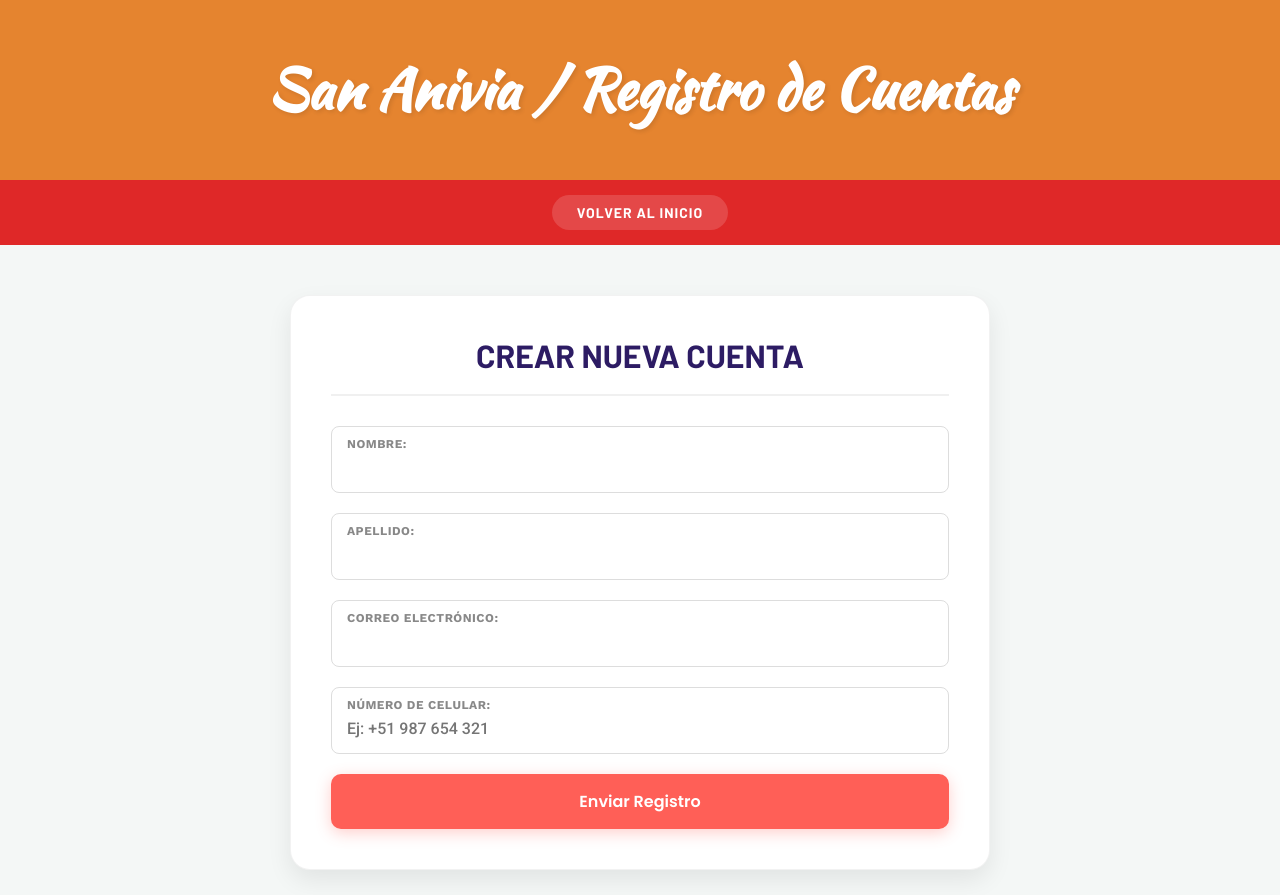
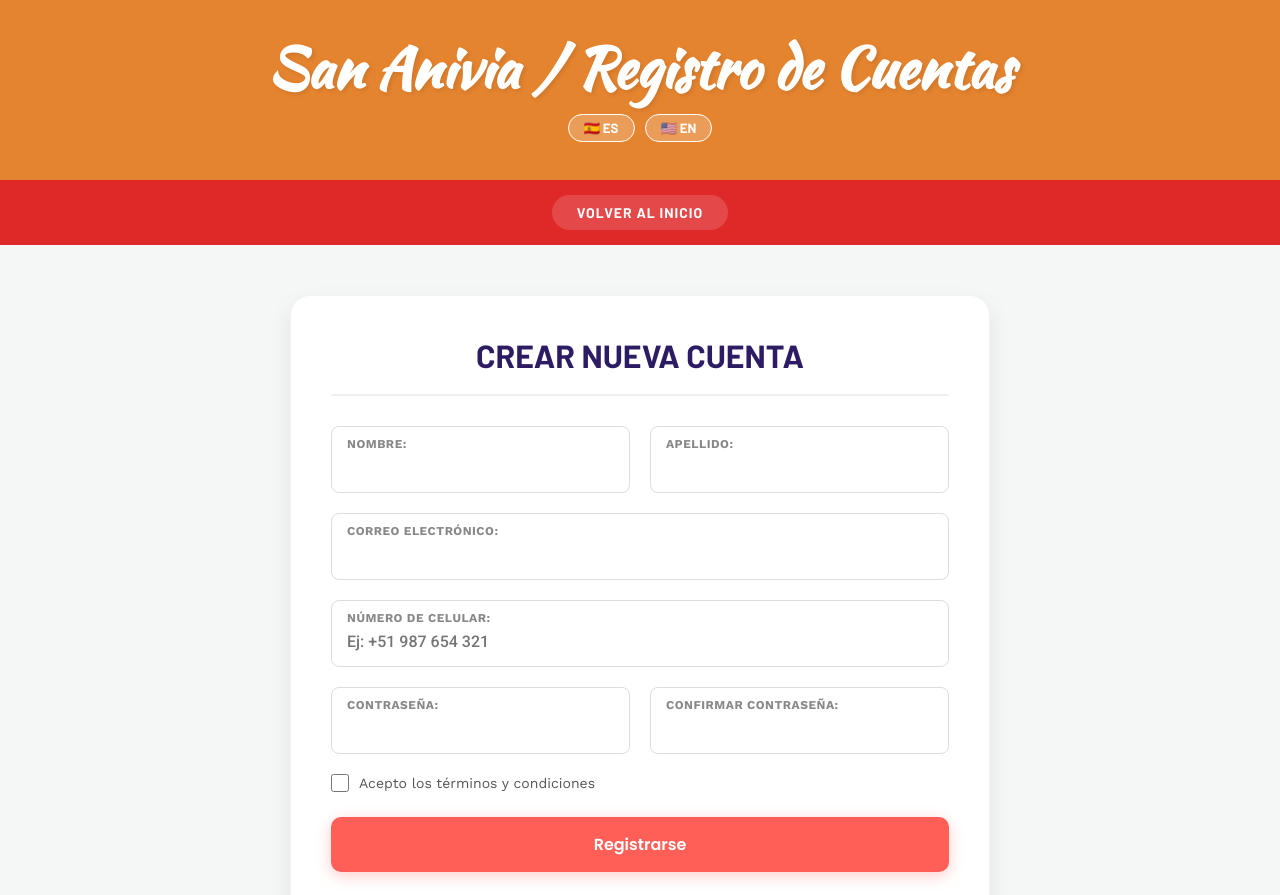
Before and after one commit to San-Anivia/San-Anivia-Repository, a plain HTML site: page index2.html in a window 1280 px wide. Shown: the top 895 px of the page. Drawn offline with nearby package versions, Linux system fonts and the light colour scheme; a web font is replaced by a local one.

Commit message:
index2.html

```diff
--- a/index2.html
+++ b/index2.html
@@ -3,58 +3,91 @@
 <head>
     <meta charset="UTF-8">
     <meta name="viewport" content="width=device-width, initial-scale=1.0">
-    <title>Crear Cuenta - San Anivia</title>
+    <title>Registro - San Anivia</title>
 
+    <!-- Fuentes -->
     <style>
-        @import url('https://fonts.googleapis.com/css2?family=Gopher:wght@300;700&family=Barlow:wght@700&family=Roboto:wght@500&family=Kaushan+Script&family=Rhodium+Libre&family=Spline+Sans+Mono&family=Work+Sans:wght@400;550;700&family=Poppins:wght@600&family=Young+Serif&display=swap');
+        @import url('https://fonts.googleapis.com/css2?family=Gopher:wght@300;700&family=Barlow:wght@700&family=Roboto:wght@500&family=Kaushan+Script&family=Rhodium+Libre&family=Spline+Sans+Mono&family=Work+Sans:wght@400;550;700&family=Poppins:wght@600;700&family=Young+Serif&display=swap');
     </style>
 
-    <link rel="stylesheet" href="./assets/styles/styles_snapping.css">
-
+    <!-- Vinculamos el estilo actualizado -->
     <link rel="stylesheet" href="./assets/styles/styles_snapping2.css">
 </head>
 <body>
 
-    <div class="page1-header" style="position: relative; left: 0; transform: none; width: 100%; max-width: none;">
-        <div class="header-banner" style="height: 180px;">
-            <h1 class="san-anivia-title" style="top: 15px;">San Anivia / Registro de Cuentas</h1>
+    <!-- CABECERA IDÉNTICA AL INDEX 3 -->
+    <div class="page1-header">
+
+        <!-- 1. BANNER NARANJA -->
+        <div class="header-banner">
+            <div class="banner-content">
+                <h1 class="san-anivia-title" data-translate="header_title">
+                    San Anivia / Registro de Cuentas
+                </h1>
+
+                <!-- Botones de Idioma -->
+                <div class="language-switcher">
+                    <button id="btn-es" class="lang-btn" onclick="changeLanguage('es')">🇪🇸 ES</button>
+                    <button id="btn-en" class="lang-btn" onclick="changeLanguage('en')">🇺🇸 EN</button>
+                </div>
+            </div>
         </div>
-        <div class="red-bar-menu" style="top: -5px;">
-            <a href="index.html" class="menu-item" style="text-decoration: none;">
-                <span class="menu-text">Volver al Inicio</span>
+
+        <!-- 2. BARRA ROJA -->
+        <div class="red-bar-menu">
+            <a href="index.html" class="menu-item">
+                <span class="menu-text" data-translate="nav_back">Volver al Inicio</span>
             </a>
         </div>
     </div>
 
+    <!-- FORMULARIO DE REGISTRO (Tu formulario original) -->
     <div class="form-container">
         <form id="registroForm">
-            <h2>Crear Nueva Cuenta</h2>
+            <h2 data-translate="form_title">CREAR NUEVA CUENTA</h2>
 
-            <div class="form-group">
-                <label for="nombre">Nombre:</label>
-                <input type="text" id="nombre" name="nombre" required>
+            <div class="row-group">
+                <div class="form-group half">
+                    <label for="nombre" data-translate="label_name">Nombre:</label>
+                    <input type="text" id="nombre" name="nombre" required>
+                </div>
+                <div class="form-group half">
+                    <label for="apellido" data-translate="label_lastname">Apellido:</label>
+                    <input type="text" id="apellido" name="apellido" required>
+                </div>
             </div>
 
             <div class="form-group">
-                <label for="apellido">Apellido:</label>
-                <input type="text" id="apellido" name="apellido" required>
-            </div>
-
-            <div class="form-group">
-                <label for="email">Correo Electrónico:</label>
+                <label for="email" data-translate="label_email">Correo Electrónico:</label>
                 <input type="email" id="email" name="email" required>
             </div>
 
             <div class="form-group">
-                <label for="celular">Número de Celular:</label>
-                <input type="tel" id="celular" name="celular" placeholder="Ej: +51 987 654 321" required>
+                <label for="celular" data-translate="label_phone">Número de Celular:</label>
+                <input type="tel" id="celular" name="celular" data-translate="placeholder_phone" placeholder="Ej: +51 987 654 321" required>
             </div>
 
-            <button type="submit" class="button-enviar">Enviar Registro</button>
+            <div class="row-group">
+                <div class="form-group half">
+                    <label for="password" data-translate="label_pass">Contraseña:</label>
+                    <input type="password" id="password" name="password" required>
+                </div>
+                <div class="form-group half">
+                    <label for="confirm_password" data-translate="label_pass_confirm">Confirmar Contraseña:</label>
+                    <input type="password" id="confirm_password" name="confirm_password" required>
+                </div>
+            </div>
+
+            <div class="terms-group">
+                <input type="checkbox" id="terms" name="terms" required>
+                <label for="terms" data-translate="label_terms">Acepto los términos y condiciones</label>
+            </div>
+
+            <button type="submit" class="button-enviar" data-translate="btn_submit">Registrarse</button>
         </form>
     </div>
 
-    <script src="./assets/scripts/main2.js"></script>
+    <script src="./assets/scripts/translation.js"></script>
 
 </body>
 </html>
```
